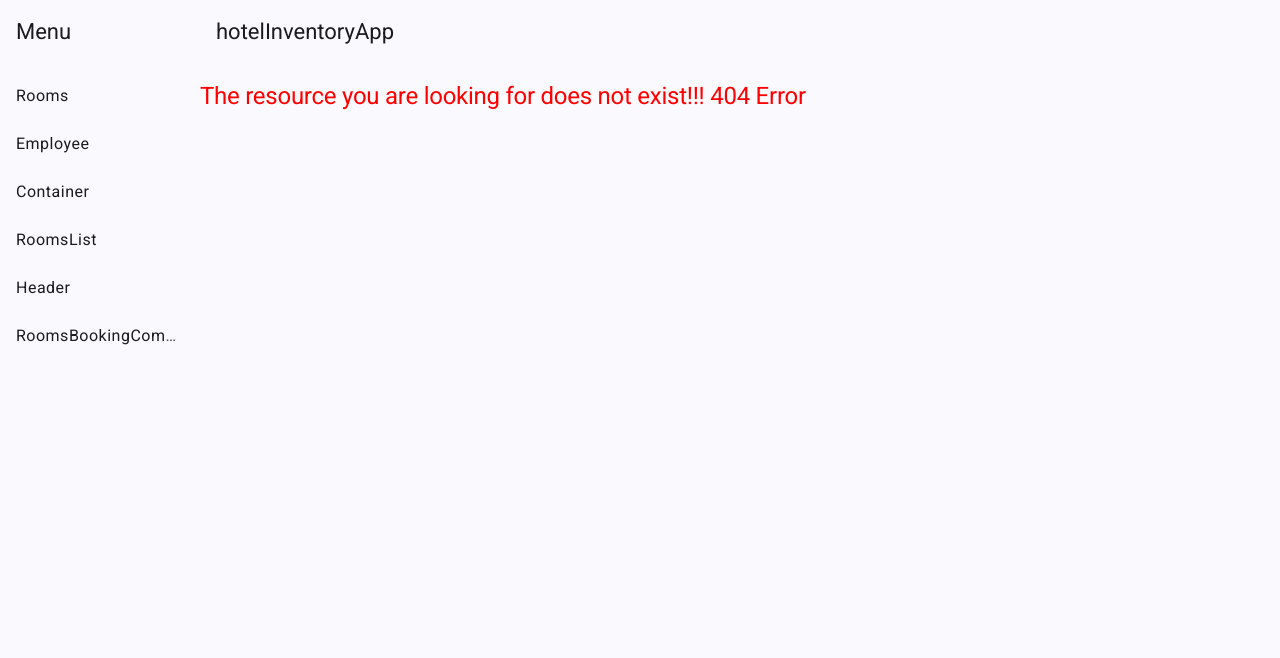
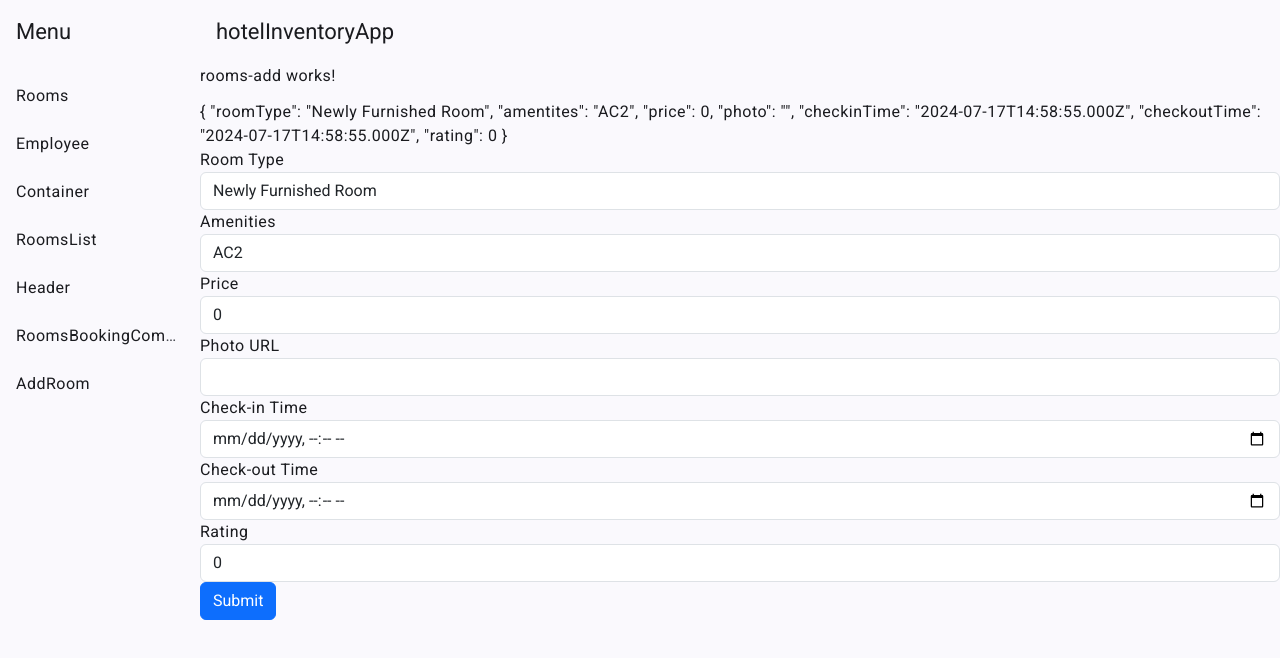
Before and after one commit to ameyagidh/AngularHotelInventoryApp, an Angular app: page /addRoom in a window 1280 px wide. Before the commit this address had no page. Shown: the top 658 px of the page. Built offline with nearby package versions, Linux system fonts and the light colour scheme.

Commit message:
two way data binding added

```diff
--- a/src/app/app-nav/app-nav.component.html
+++ b/src/app/app-nav/app-nav.component.html
@@ -11,6 +11,7 @@
       <a mat-list-item routerLink="roomsList">RoomsList</a>
       <a mat-list-item routerLink="header">Header</a>
       <a mat-list-item routerLink="rooms/:id">RoomsBookingComponent</a>
+      <a mat-list-item routerLink="addRoom">AddRoom</a>
     </mat-nav-list>
   </mat-sidenav>
   <mat-sidenav-content>
--- a/src/app/app-routing.module.ts
+++ b/src/app/app-routing.module.ts
@@ -6,6 +6,7 @@ import { ContainerComponent } from './container/container.component';
 import { RoomsListComponent } from './rooms-list/rooms-list.component';
 import { NotfoundComponent } from './notfound/notfound.component';
 import { RoomsBookingComponent } from './hotelrooms/rooms-booking/rooms-booking.component';
+import { RoomsAddComponent } from './hotelrooms/rooms-add/rooms-add.component';
 
 const routes: Routes = [
   {path: "employee", component: EmployeeComponent},
@@ -15,7 +16,8 @@ const routes: Routes = [
   {path:"roomsList", component: RoomsListComponent },
   {path: "rooms/:id", component: RoomsBookingComponent},
   {path:"", redirectTo:'/rooms' ,pathMatch:"full"},
-  {path:"**", component: NotfoundComponent}
+  {path:"addRoom", component: RoomsAddComponent},
+  {path:"**", component: NotfoundComponent},
 ];
 
 @NgModule({
--- a/src/app/app.module.ts
+++ b/src/app/app.module.ts
@@ -23,6 +23,8 @@ import { MatIconModule } from '@angular/material/icon';
 import { MatListModule } from '@angular/material/list';
 import { NotfoundComponent } from './notfound/notfound.component';
 import { RoomsBookingComponent } from './hotelrooms/rooms-booking/rooms-booking.component';
+import { RoomsAddComponent } from './hotelrooms/rooms-add/rooms-add.component';
+import { FormsModule } from '@angular/forms';
 
 function initFactory(initService: InitService){
   return ()=>{
@@ -41,6 +43,7 @@ function initFactory(initService: InitService){
     AppNavComponent,
     NotfoundComponent,
     RoomsBookingComponent,
+    RoomsAddComponent,
 
   ],
   imports: [
@@ -48,6 +51,7 @@ function initFactory(initService: InitService){
     AppRoutingModule,
     BrowserAnimationsModule,
     NgbModule,
+    FormsModule,
     HttpClientModule,
     MatToolbarModule,
     MatButtonModule,
--- a/src/app/container/container.component.ts
+++ b/src/app/container/container.component.ts
@@ -13,7 +13,7 @@ export class ContainerComponent implements AfterContentInit{
 
   ngAfterContentInit(): void {
     console.log(this.employee);
-    this.employee.empName = "LeenaSantoshGidh"
+    // this.employee.empName = "LeenaSantoshGidh"
     console.log(this.employee);
   }
 
--- /dev/null
+++ b/src/app/hotelrooms/rooms-add/rooms-add.component.html
@@ -0,0 +1,43 @@
+<p>rooms-add works!</p>
+{{room | json}}
+
+<form>
+  <div class="form-group">
+    <label for="roomType">Room Type</label>
+    <input class="form-control" type="text" id="roomType" name="roomType" [(ngModel)]="room.roomType" />
+  </div>
+
+  <div class="form-group">
+    <label for="amenities">Amenities</label>
+    <input class="form-control" type="text" id="amenities" name="amenities" [(ngModel)]="room.amentites" />
+  </div>
+
+  <div class="form-group">
+    <label for="price">Price</label>
+    <input class="form-control" type="number" id="price" name="price" [(ngModel)]="room.price" />
+  </div>
+
+  <div class="form-group">
+    <label for="photo">Photo URL</label>
+    <input class="form-control" type="url" id="photo" name="photo" [(ngModel)]="room.photo" />
+  </div>
+
+  <div class="form-group">
+    <label for="checkinTime">Check-in Time</label>
+    <input class="form-control" type="datetime-local" id="checkinTime" name="checkinTime" [(ngModel)]="room.checkinTime" />
+  </div>
+
+  <div class="form-group">
+    <label for="checkoutTime">Check-out Time</label>
+    <input class="form-control" type="datetime-local" id="checkoutTime" name="checkoutTime" [(ngModel)]="room.checkoutTime" />
+  </div>
+
+  <div class="form-group">
+    <label for="rating">Rating</label>
+    <input class="form-control" type="number" step="0.01" id="rating" name="rating" [(ngModel)]="room.rating" />
+  </div>
+
+  <div class="form-group">
+    <button class="btn btn-primary" type="submit">Submit</button>
+  </div>
+</form>
--- /dev/null
+++ b/src/app/hotelrooms/rooms-add/rooms-add.component.ts
@@ -0,0 +1,26 @@
+import { Component, OnInit } from '@angular/core';
+import { roomlist } from '../hotelroomsInterface';
+
+@Component({
+  selector: 'hiv-rooms-add',
+  templateUrl: './rooms-add.component.html',
+  styleUrl: './rooms-add.component.scss'
+})
+export class RoomsAddComponent implements OnInit{
+
+  room : roomlist = {
+    // roomNumber:"3",
+    roomType: "Newly Furnished Room",
+    amentites: "AC2",
+    price: 0,
+    photo: "",
+    checkinTime: new Date(),
+    checkoutTime: new Date(),
+    rating: 0,
+
+  }
+
+  ngOnInit(): void {
+  }
+
+}
--- a/src/app/hotelrooms/rooms-booking/rooms-booking.component.ts
+++ b/src/app/hotelrooms/rooms-booking/rooms-booking.component.ts
@@ -19,7 +19,7 @@ export class RoomsBookingComponent implements OnInit {
   ngOnInit(): void {
 
     this.id_$ = this.router.params.pipe(
-      map(params => +params['roomid'])
+      map(params => params['roomid'])
     );
     console.log("This is observable pipe data");
     console.log(this.id_$);
--- a/src/app/init.service.ts
+++ b/src/app/init.service.ts
@@ -11,7 +11,7 @@ export class InitService {
   constructor(private http: HttpClient) { }
 
   init(){
-      return this.http.get("assets/config.json").pipe(tap((config)=>{this.config = config}))
+      return this.http.get("../app/assets/config.json").pipe(tap((config)=>{this.config = config}))
   }
 
 }
```
Also changed, not shown: src/app/hotelrooms/rooms-add/rooms-add.component.scss (added), 1 other file (tests, documents, lock files or other folders).
